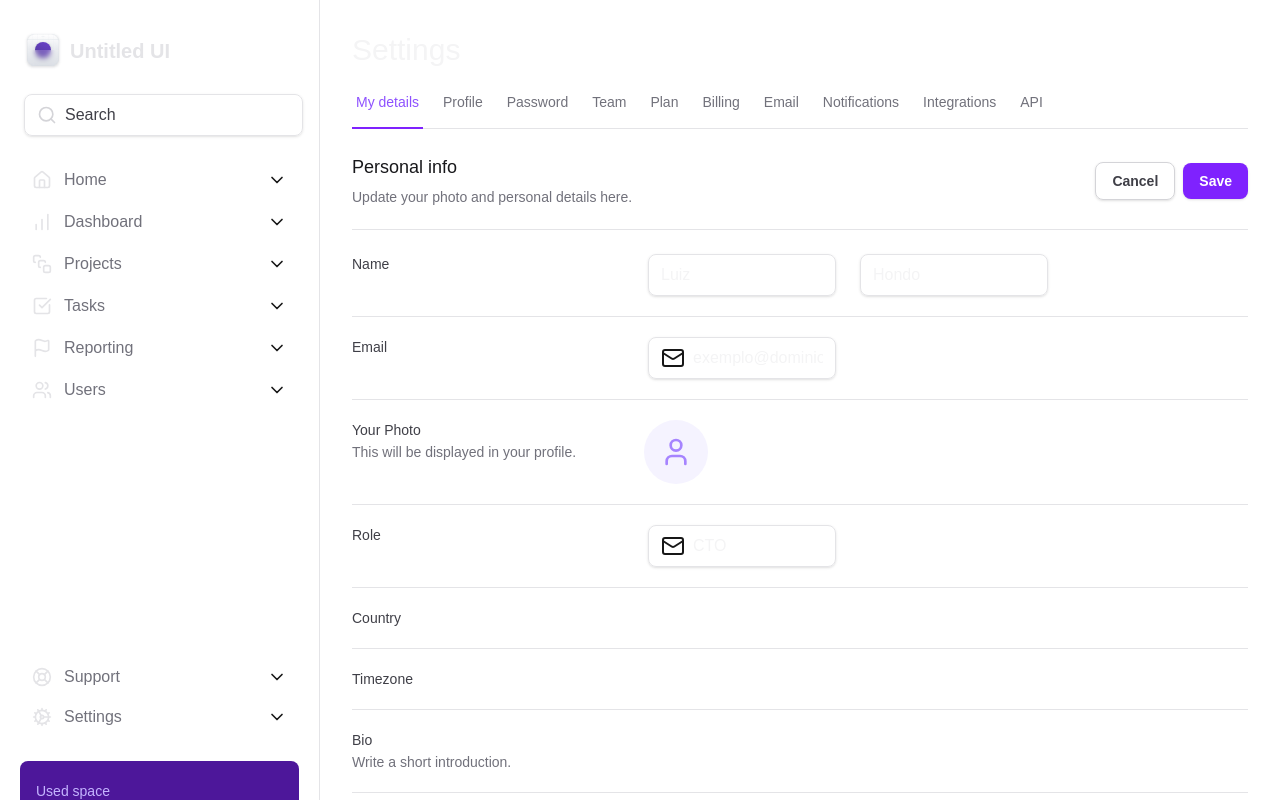
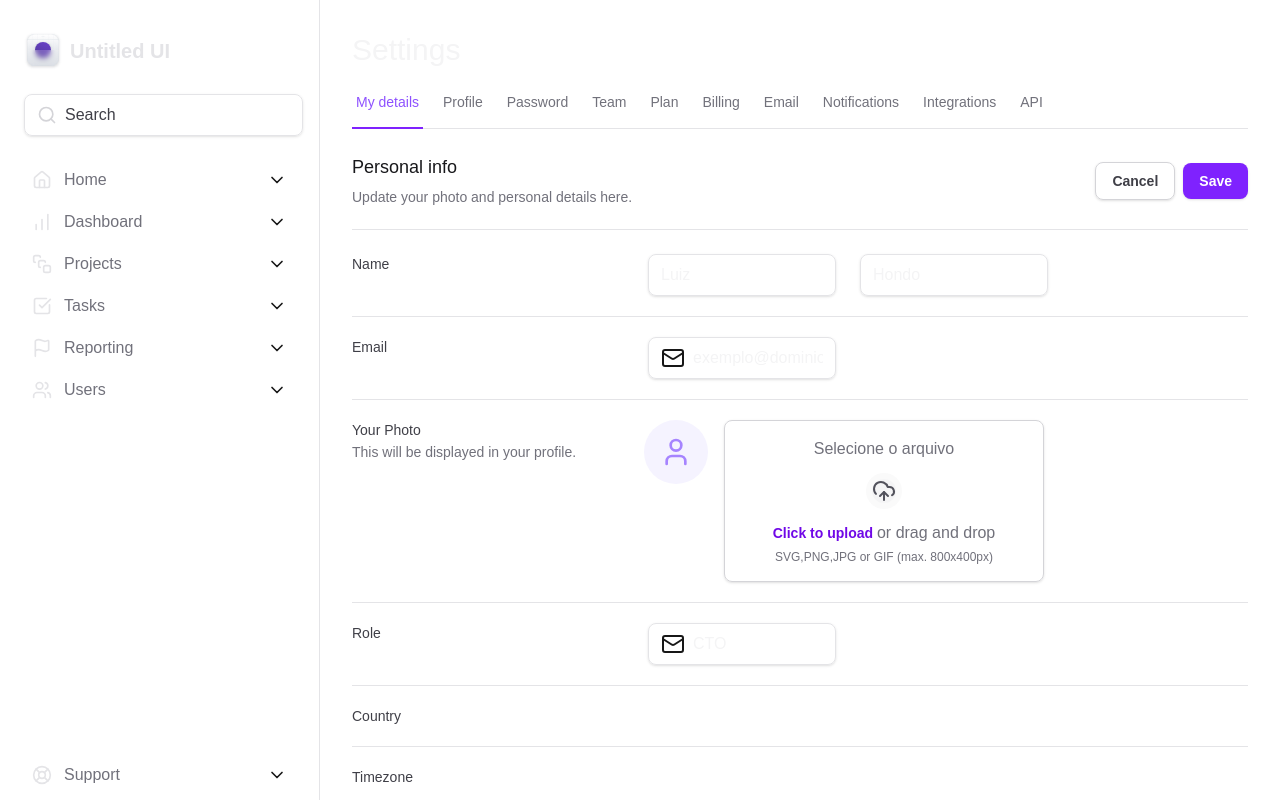
Before and after one commit to LuizHondo/tailwind-first-project, a Next.js app: page / in a window 1280 px wide. Shown: the top 800 px of the page. Built offline with nearby package versions, Linux system fonts and the light colour scheme.

Commit message:
feat: added avatar upload form section

```diff
--- a/app/globals.css
+++ b/app/globals.css
@@ -14,6 +14,8 @@
   --grid-template-columns-profile: max-content 1fr min-content;
   --grid-template-columns-form: minmax(7.5rem, 17.5rem) minmax(25rem, 1fr)
     minmax(0, 15rem);
+  --border-width-6: 6px;
+  --color-violet-25: #fcfaff;
 }
 
 @media (prefers-color-scheme: dark) {
--- a/app/page.tsx
+++ b/app/page.tsx
@@ -1,6 +1,6 @@
 import { InputControl, InputPrefix, InputRoot } from "@/components/Input";
 import { SettingsTabs } from "@/components/SettingsTabs";
-import { Mail, User } from "lucide-react";
+import { Mail, UploadCloud, User } from "lucide-react";
 
 export default function Home() {
   return (
@@ -76,7 +76,7 @@
           </div>
           <div className="grid-cols-form grid gap-3 pb-5">
             <label
-              htmlFor="email"
+              htmlFor="photo"
               className="text-sm font-medium text-zinc-700 dark:text-zinc-100"
             >
               Your Photo
@@ -84,11 +84,33 @@
                 This will be displayed in your profile.
               </span>
             </label>
-            <div className="flex h-16 w-16 items-center justify-center rounded-full bg-violet-50 dark:bg-violet-300">
-              <div className="flex items-start justify-center">
-                <User className="h-8 w-8 text-violet-400 dark:text-violet-600" />
-                <div></div>
+            <div className="flex w-full flex-row gap-4">
+              <div className="flex h-16 w-16 items-center justify-center rounded-full bg-violet-50 dark:bg-violet-300">
+                <div className="flex items-start justify-center">
+                  <User className="h-8 w-8 text-violet-400 dark:text-violet-600" />
+                </div>
               </div>
+              <label
+                className="group hover:bg-violet-25 flex flex-1 cursor-pointer flex-col items-center gap-3 rounded-lg border border-zinc-300 px-6 py-4 text-center text-zinc-500 shadow-sm hover:border-violet-200 dark:border-zinc-500 dark:text-zinc-300 dark:hover:border-violet-700 dark:hover:bg-violet-600"
+                htmlFor="photo"
+              >
+                Selecione o arquivo
+                <div className="rounded-full border-6 border-zinc-50 bg-zinc-100 group-hover:border-violet-50 group-hover:bg-violet-100 dark:border-zinc-800 dark:bg-zinc-700 dark:group-hover:border-violet-700 dark:group-hover:bg-violet-800">
+                  <UploadCloud className="text-zinc-600 dark:text-zinc-500" />
+                </div>
+                <div className="flex flex-col items-center gap-1">
+                  <span>
+                    <span className="text-sm font-semibold text-violet-700 dark:text-violet-500 dark:group-hover:text-violet-950">
+                      Click to upload{" "}
+                    </span>
+                    or drag and drop
+                  </span>
+                  <span className="text-xs">
+                    SVG,PNG,JPG or GIF (max. 800x400px)
+                  </span>
+                </div>
+              </label>
+              <input type="file" className="sr-only" id="photo" />
             </div>
           </div>
           <div className="grid-cols-form grid gap-3 pb-5">
```
